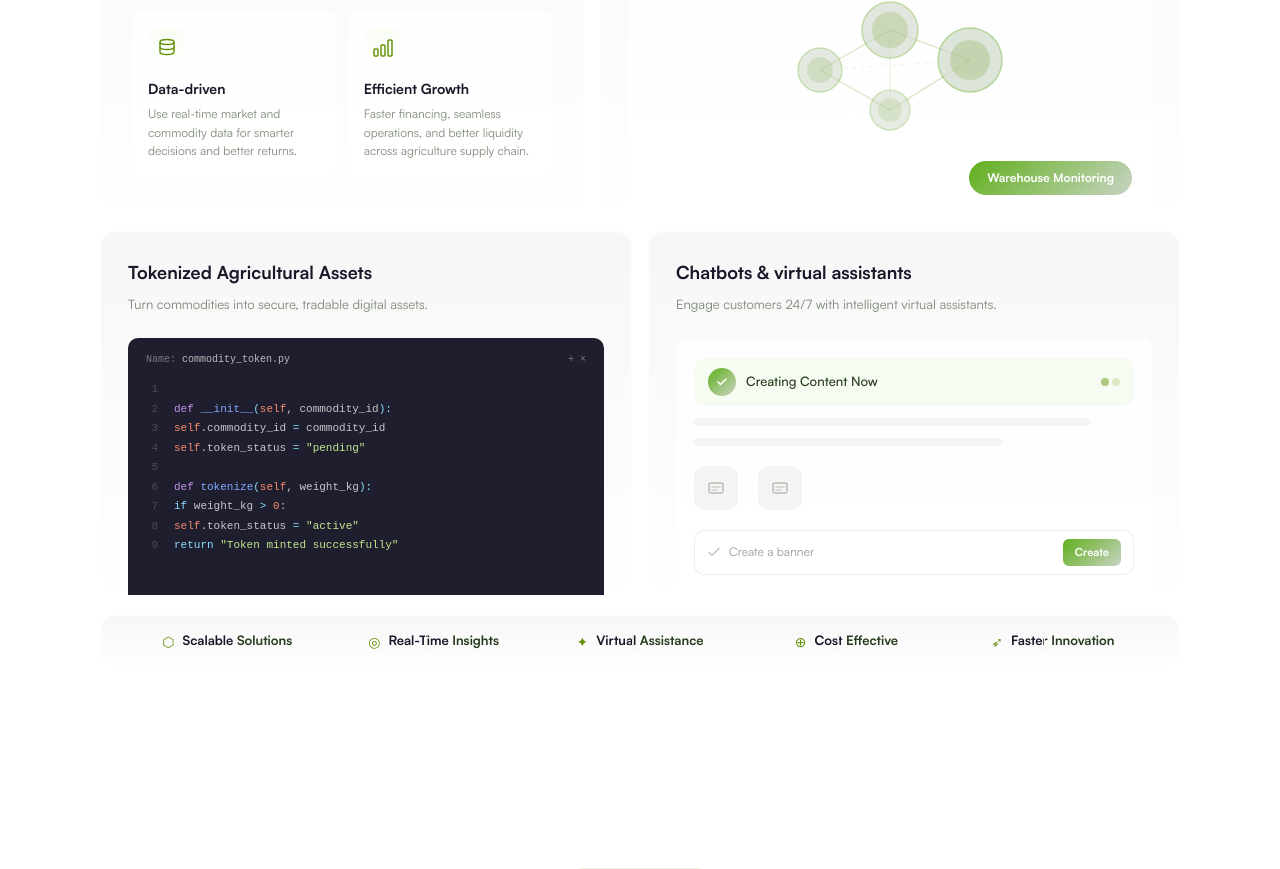
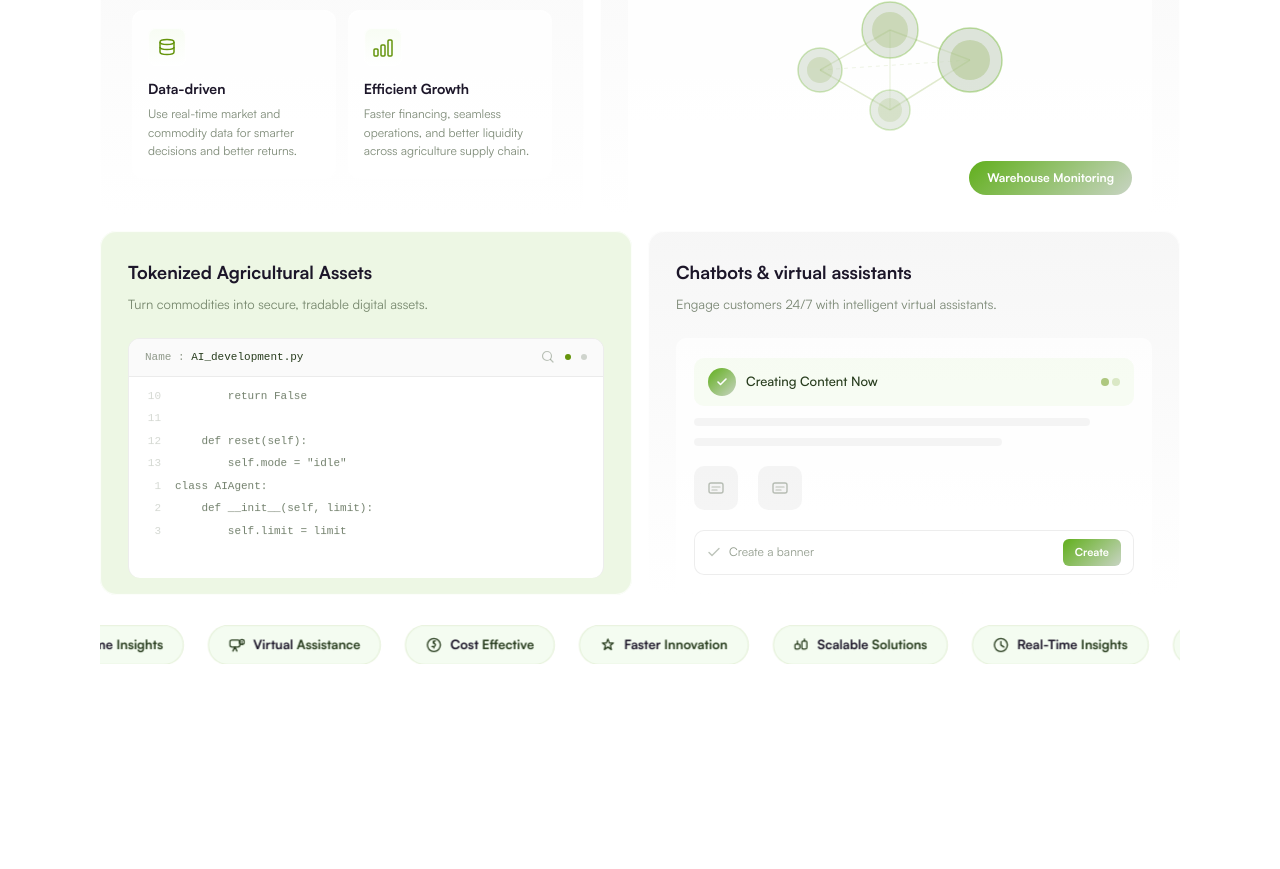
Before and after one commit to Suraj121704c/krsi-agrwo-world, a Next.js app: page / in a window 1280 px wide. Shown: the part 2236-3105 px from the top of the page. Built offline with nearby package versions, Linux system fonts and the light colour scheme.

Commit message:
feat: add marquee and scrolling animations and update features section UI components

```diff
--- a/src/app/globals.css
+++ b/src/app/globals.css
@@ -55,3 +55,34 @@ html, body {
 
 .animate-float { animation: float 5s ease-in-out infinite; }
 .animate-blink { animation: blink 1.8s ease-in-out infinite; }
+
+@keyframes marquee {
+  from { transform: translateX(0); }
+  to   { transform: translateX(-50%); }
+}
+.animate-marquee {
+  animation: marquee 22s linear infinite;
+  display: flex;
+  flex-wrap: nowrap;
+  width: max-content;
+  will-change: transform;
+}
+
+.marquee-outer {
+  overflow: hidden;
+  width: 100%;
+}
+
+@keyframes scrollUp {
+  from { transform: translateY(0); }
+  to   { transform: translateY(-50%); }
+}
+.animate-scroll-up {
+  animation: scrollUp 10s linear infinite;
+  will-change: transform;
+}
+
+.code-scroll-outer {
+  overflow: hidden;
+  position: relative;
+}
--- a/src/components/FeaturesSection.tsx
+++ b/src/components/FeaturesSection.tsx
@@ -5,11 +5,53 @@ import { motion } from 'framer-motion';
 const EASE = [0.22, 1, 0.36, 1] as [number, number, number, number];
 
 const TICKER_ITEMS = [
-  { icon: '⬡', label: 'Scalable Solutions' },
-  { icon: '◎', label: 'Real-Time Insights' },
-  { icon: '✦', label: 'Virtual Assistance' },
-  { icon: '⊕', label: 'Cost Effective' },
-  { icon: '➶', label: 'Faster Innovation' },
+  {
+    label: 'Scalable Solutions',
+    icon: (
+      <svg width="16" height="16" viewBox="0 0 16 16" fill="none">
+        <rect x="1" y="7" width="5" height="5" rx="1.5" stroke="#273c1d" strokeWidth="1.3" />
+        <rect x="8" y="4" width="5" height="8" rx="1.5" stroke="#273c1d" strokeWidth="1.3" />
+        <path d="M3.5 7V4M10.5 4V2" stroke="#273c1d" strokeWidth="1.3" strokeLinecap="round" />
+      </svg>
+    ),
+  },
+  {
+    label: 'Real-Time Insights',
+    icon: (
+      <svg width="16" height="16" viewBox="0 0 16 16" fill="none">
+        <circle cx="8" cy="8" r="6.5" stroke="#273c1d" strokeWidth="1.3" />
+        <path d="M8 8V4.5M8 8l3 2" stroke="#273c1d" strokeWidth="1.3" strokeLinecap="round" />
+      </svg>
+    ),
+  },
+  {
+    label: 'Virtual Assistance',
+    icon: (
+      <svg width="16" height="16" viewBox="0 0 16 16" fill="none">
+        <rect x="1" y="3" width="10" height="7" rx="2" stroke="#273c1d" strokeWidth="1.3" />
+        <path d="M4 14l2-4M8 14l-2-4" stroke="#273c1d" strokeWidth="1.3" strokeLinecap="round" />
+        <circle cx="13" cy="5" r="2.5" stroke="#273c1d" strokeWidth="1.3" />
+        <path d="M13 4.5v1M13 6.5v.2" stroke="#273c1d" strokeWidth="1.2" strokeLinecap="round" />
+      </svg>
+    ),
+  },
+  {
+    label: 'Cost Effective',
+    icon: (
+      <svg width="16" height="16" viewBox="0 0 16 16" fill="none">
+        <circle cx="8" cy="8" r="6.5" stroke="#273c1d" strokeWidth="1.3" />
+        <path d="M8 5v1m0 4v1M6 9.5h2a1.5 1.5 0 000-3H8A1.5 1.5 0 018 4h1.5" stroke="#273c1d" strokeWidth="1.3" strokeLinecap="round" />
+      </svg>
+    ),
+  },
+  {
+    label: 'Faster Innovation',
+    icon: (
+      <svg width="16" height="16" viewBox="0 0 16 16" fill="none">
+        <path d="M8 2l1.5 4h4l-3 2.5 1 4L8 10l-3.5 2.5 1-4L2.5 6h4L8 2z" stroke="#273c1d" strokeWidth="1.3" strokeLinejoin="round" />
+      </svg>
+    ),
+  },
 ];
 
 const cardStyle: React.CSSProperties = {
@@ -43,7 +85,6 @@ export default function FeaturesSection() {
       />
 
       <div style={{ maxWidth: 1080, margin: '0 auto', position: 'relative', zIndex: 1 }}>
-        {/* Header */}
         <motion.div
           initial={{ opacity: 0, y: 24 }}
           whileInView={{ opacity: 1, y: 0 }}
@@ -102,9 +143,7 @@ export default function FeaturesSection() {
           </p>
         </motion.div>
 
-        {/* Row 1: Large left card + Right stacked cards */}
         <div style={{ display: 'grid', gridTemplateColumns: '5fr 6fr', gap: 16, marginBottom: 16 }}>
-          {/* AI Risk Intelligence — large left card */}
           <motion.div
             initial={{ opacity: 0, y: 28 }}
             whileInView={{ opacity: 1, y: 0 }}
@@ -221,7 +260,7 @@ export default function FeaturesSection() {
               style={{
                 flex: 1,
                 background: 'rgba(255,255,255,0.65)',
-                borderRadius: '12px 12px 0 0',
+                borderRadius: '12px 12px 12px 12px',
                 position: 'relative',
                 minHeight: 220,
                 display: 'flex',
@@ -249,7 +288,6 @@ export default function FeaturesSection() {
                 <circle cx="160" cy="140" r="12" fill="rgba(101,148,12,0.12)" />
               </svg>
 
-              {/* Warehouse Monitoring pill */}
               <div
                 style={{
                   position: 'absolute',
@@ -277,7 +315,7 @@ export default function FeaturesSection() {
             whileInView={{ opacity: 1, y: 0 }}
             viewport={{ once: true, margin: '-40px' }}
             transition={{ duration: 0.6, ease: EASE }}
-            style={{ ...cardStyle, padding: '28px 28px 0', display: 'flex', flexDirection: 'column' }}
+            style={{ ...cardStyle, background: '#edf7e4', padding: '28px 28px 0', display: 'flex', flexDirection: 'column' }}
           >
             <p style={{ fontSize: 18, fontFamily: "'Satoshi', sans-serif", fontWeight: 700, color: '#1c1629', margin: '0 0 8px' }}>
               Tokenized Agricultural Assets
@@ -286,46 +324,83 @@ export default function FeaturesSection() {
               Turn commodities into secure, tradable digital assets.
             </p>
 
-            {/* Code editor mockup */}
             <div
               style={{
-                flex: 1,
-                background: '#1e1e2e',
-                borderRadius: '10px 10px 0 0',
-                padding: '14px 18px',
-                minHeight: 200,
+                background: '#fff',
+                borderRadius: '12px 12px 12px 12px',
+                border: '1px solid rgba(0,0,0,0.07)',
+                borderBottom: 'none',
+                overflow: 'hidden',
                 fontFamily: 'monospace',
                 fontSize: 11,
-                overflow: 'hidden',
+                position: 'relative' as const,
+                height: 240,
               }}
             >
-              <div style={{ display: 'flex', alignItems: 'center', justifyContent: 'space-between', marginBottom: 14, color: 'rgba(255,255,255,0.4)', fontSize: 10 }}>
-                <span>Name: <span style={{ color: 'rgba(255,255,255,0.7)' }}>commodity_token.py</span></span>
-                <div style={{ display: 'flex', gap: 6 }}>
-                  <span style={{ cursor: 'pointer' }}>+</span>
-                  <span style={{ cursor: 'pointer' }}>×</span>
+              {/* Header */}
+              <div
+                style={{
+                  display: 'flex',
+                  alignItems: 'center',
+                  justifyContent: 'space-between',
+                  padding: '10px 16px',
+                  borderBottom: '1px solid rgba(0,0,0,0.06)',
+                  background: '#fafafa',
+                }}
+              >
+                <span style={{ fontSize: 11, color: 'rgba(39,60,29,0.5)' }}>
+                  Name : <span style={{ color: '#273c1d', fontWeight: 500 }}>AI_development.py</span>
+                </span>
+                <div style={{ display: 'flex', alignItems: 'center', gap: 10 }}>
+                  <svg width="14" height="14" viewBox="0 0 14 14" fill="none">
+                    <circle cx="6" cy="6" r="4.5" stroke="rgba(39,60,29,0.3)" strokeWidth="1.2" />
+                    <path d="M9.5 9.5l2.5 2.5" stroke="rgba(39,60,29,0.3)" strokeWidth="1.2" strokeLinecap="round" />
+                  </svg>
+                  <div style={{ width: 6, height: 6, borderRadius: '50%', background: '#65940c' }} />
+                  <div style={{ width: 6, height: 6, borderRadius: '50%', background: 'rgba(39,60,29,0.2)' }} />
                 </div>
               </div>
-              {[
-                { num: 1, text: '' },
-                { num: 2, text: <><span style={{ color: '#c792ea' }}>def</span> <span style={{ color: '#82aaff' }}>__init__</span><span style={{ color: '#89ddff' }}>(</span><span style={{ color: '#f78c6c' }}>self</span>, commodity_id<span style={{ color: '#89ddff' }}>):</span></> },
-                { num: 3, text: <><span style={{ color: '#f78c6c' }}>    self</span>.commodity_id <span style={{ color: '#89ddff' }}>=</span> commodity_id</> },
-                { num: 4, text: <><span style={{ color: '#f78c6c' }}>    self</span>.token_status <span style={{ color: '#89ddff' }}>=</span> <span style={{ color: '#c3e88d' }}>"pending"</span></> },
-                { num: 5, text: '' },
-                { num: 6, text: <><span style={{ color: '#c792ea' }}>def</span> <span style={{ color: '#82aaff' }}>tokenize</span><span style={{ color: '#89ddff' }}>(</span><span style={{ color: '#f78c6c' }}>self</span>, weight_kg<span style={{ color: '#89ddff' }}>):</span></> },
-                { num: 7, text: <><span style={{ color: '#89ddff' }}>    if</span> weight_kg <span style={{ color: '#89ddff' }}>{'>'}</span> <span style={{ color: '#f78c6c' }}>0</span>:</> },
-                { num: 8, text: <><span style={{ color: '#f78c6c' }}>        self</span>.token_status <span style={{ color: '#89ddff' }}>=</span> <span style={{ color: '#c3e88d' }}>"active"</span></> },
-                { num: 9, text: <><span style={{ color: '#89ddff' }}>        return</span> <span style={{ color: '#c3e88d' }}>"Token minted successfully"</span></> },
-              ].map(({ num, text }) => (
-                <div key={num} style={{ display: 'flex', gap: 16, marginBottom: 3 }}>
-                  <span style={{ color: 'rgba(255,255,255,0.2)', minWidth: 12, textAlign: 'right', userSelect: 'none' }}>{num}</span>
-                  <span style={{ color: 'rgba(255,255,255,0.75)' }}>{text}</span>
+              {/* Scrolling code — fixed viewport, lines loop upward */}
+              <div className="code-scroll-outer" style={{ height: 160 }}>
+                <div className="animate-scroll-up" style={{ paddingTop: 6 }}>
+                  {[...[
+                    { num: 1,  text: 'class AIAgent:' },
+                    { num: 2,  text: '    def __init__(self, limit):' },
+                    { num: 3,  text: '        self.limit = limit' },
+                    { num: 4,  text: '        self.mode = "idle"' },
+                    { num: 5,  text: '' },
+                    { num: 6,  text: '    def evaluate(self, value):' },
+                    { num: 7,  text: '        if value > self.limit:' },
+                    { num: 8,  text: '            self.mode = "active"' },
+                    { num: 9,  text: '            return True' },
+                    { num: 10, text: '        return False' },
+                    { num: 11, text: '' },
+                    { num: 12, text: '    def reset(self):' },
+                    { num: 13, text: '        self.mode = "idle"' },
+                  ], ...[
+                    { num: 1,  text: 'class AIAgent:' },
+                    { num: 2,  text: '    def __init__(self, limit):' },
+                    { num: 3,  text: '        self.limit = limit' },
+                    { num: 4,  text: '        self.mode = "idle"' },
+                    { num: 5,  text: '' },
+                    { num: 6,  text: '    def evaluate(self, value):' },
+                    { num: 7,  text: '        if value > self.limit:' },
+                    { num: 8,  text: '            self.mode = "active"' },
+                    { num: 9,  text: '            return True' },
+                    { num: 10, text: '        return False' },
+                    { num: 11, text: '' },
+                    { num: 12, text: '    def reset(self):' },
+                    { num: 13, text: '        self.mode = "idle"' },
+                  ]].map(({ num, text }, i) => (
+                    <div key={i} style={{ display: 'flex', gap: 14, padding: '3px 14px' }}>
+                      <span style={{ color: 'rgba(39,60,29,0.2)', minWidth: 18, textAlign: 'right', userSelect: 'none' as const }}>{num}</span>
+                      <span style={{ color: 'rgba(39,60,29,0.65)', whiteSpace: 'pre' as const }}>{text}</span>
+                    </div>
+                  ))}
                 </div>
-              ))}
+              </div>
             </div>
           </motion.div>
-
-          {/* Chatbots & virtual assistants */}
           <motion.div
             initial={{ opacity: 0, y: 28 }}
             whileInView={{ opacity: 1, y: 0 }}
@@ -438,37 +513,40 @@ export default function FeaturesSection() {
           </motion.div>
         </div>
 
-        {/* Ticker strip */}
+        {/* Ticker strip — auto-scrolling marquee */}
         <motion.div
           initial={{ opacity: 0, y: 16 }}
           whileInView={{ opacity: 1, y: 0 }}
           viewport={{ once: true }}
           transition={{ duration: 0.55, ease: EASE }}
-          style={{
-            ...cardStyle,
-            padding: '16px 32px',
-            display: 'flex',
-            alignItems: 'center',
-            justifyContent: 'space-between',
-            flexWrap: 'wrap',
-            gap: 16,
-          }}
+          style={{ padding: '10px 0', background: 'transparent' }}
         >
-          {TICKER_ITEMS.map((item, i) => (
-            <div key={item.label} style={{ display: 'flex', alignItems: 'center', gap: 8, flex: 1, justifyContent: 'center', minWidth: 140 }}>
-              {i > 0 && (
-                <div style={{ position: 'absolute', marginLeft: -16, width: 1, height: 20, background: '#eef6ea' }} />
-              )}
-              <span style={{ color: '#65940c', fontSize: 14 }}>{item.icon}</span>
-              <span style={{ fontSize: 13, fontWeight: 600, color: '#273c1d' }}>
-                {item.label.split(' ').map((word, wi) => (
-                  <span key={wi}>
-                    {wi === 0 ? <span style={{ fontWeight: 700, color: '#1c1629' }}>{word}</span> : ` ${word}`}
+          <div className="marquee-outer">
+            <div className="animate-marquee" style={{ gap: 12, padding: '0 6px' }}>
+              {[...TICKER_ITEMS, ...TICKER_ITEMS].map((item, i) => (
+                <div
+                  key={i}
+                  style={{
+                    display: 'inline-flex',
+                    alignItems: 'center',
+                    gap: 8,
+                    padding: '9px 20px',
+                    borderRadius: 100,
+                    background: '#f4fcf1',
+                    border: '1px solid rgba(101,148,12,0.12)',
+                    flexShrink: 0,
+                    marginRight: 12,
+                  }}
+                >
+                  {item.icon}
+                  <span style={{ fontSize: 13, fontWeight: 600, color: '#273c1d', whiteSpace: 'nowrap' }}>
+                    <span style={{ fontWeight: 700, color: '#1c1629' }}>{item.label.split(' ')[0]}</span>
+                    {' ' + item.label.split(' ').slice(1).join(' ')}
                   </span>
-                ))}
-              </span>
+                </div>
+              ))}
             </div>
-          ))}
+          </div>
         </motion.div>
       </div>
     </section>
```
